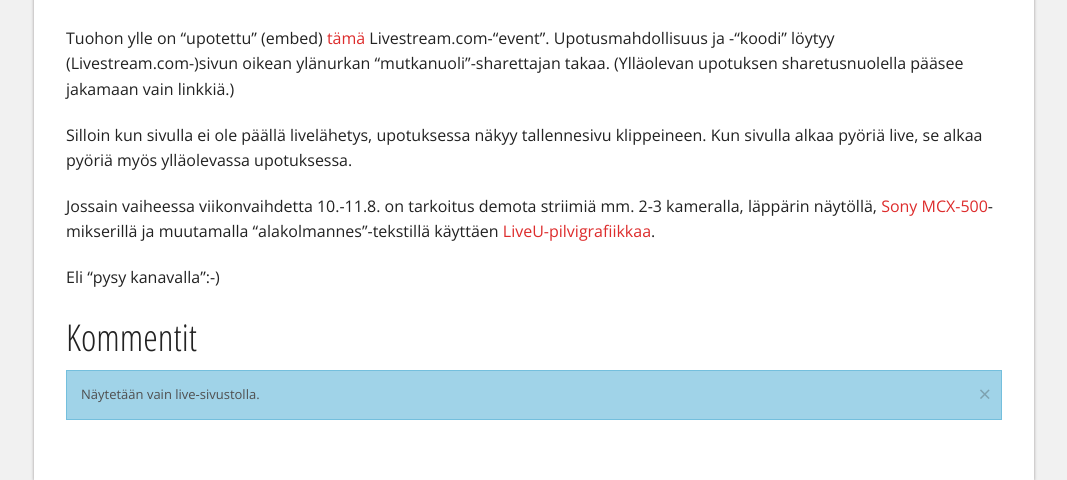
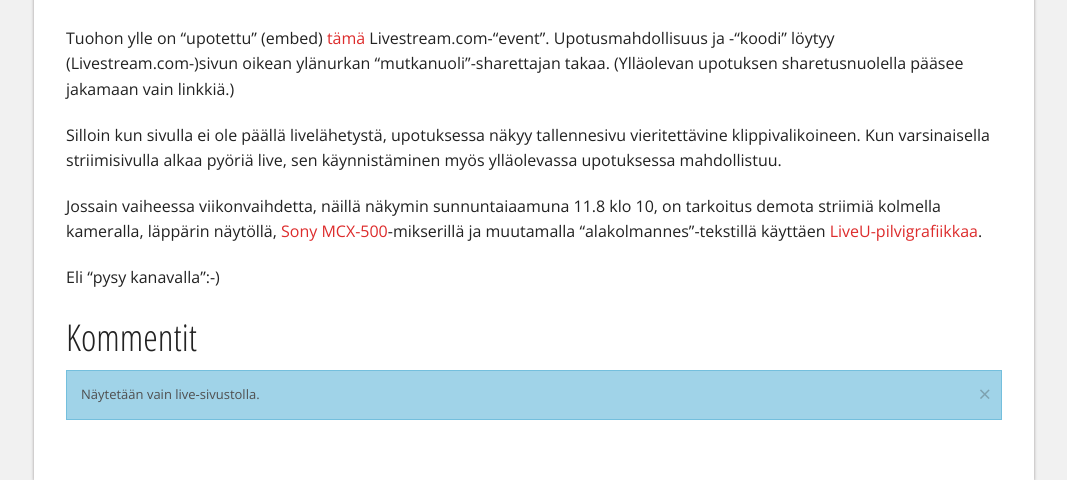
Before and after one commit to Pyppe/infocrea.fi, a Jekyll site: the page built from _posts/2019-08-09-striimidemoilun-demoblogaus.md, in a window 1280 px wide. Shown: the part 863-1343 px from the top of the page, without its empty margins (106-1173 px from the left). Built offline with Jekyll 4.4.1, drawn with Linux system fonts in a browser that asks for light colours.

Commit message:
Striimidemoblogin päivitys

```diff
--- a/_posts/2019-08-09-striimidemoilun-demoblogaus.md
+++ b/_posts/2019-08-09-striimidemoilun-demoblogaus.md
@@ -10,8 +10,8 @@ Kesälaman loppumetreillä #Striimivaari® innostui kokeilemaan ja demoilemaan.
 <!--more-->
 Tuohon ylle on "upotettu" (embed) [tämä](https://livestream.com/Infocrea-fi/Striimivaari-demoilee) Livestream.com-"event". Upotusmahdollisuus ja -"koodi" löytyy (Livestream.com-)sivun oikean ylänurkan "mutkanuoli"-sharettajan takaa. (Ylläolevan upotuksen sharetusnuolella pääsee jakamaan vain linkkiä.)
 
-Silloin kun sivulla ei ole päällä livelähetys, upotuksessa näkyy tallennesivu klippeineen. Kun sivulla alkaa pyöriä live, se alkaa pyöriä myös ylläolevassa upotuksessa.
+Silloin kun sivulla ei ole päällä livelähetystä, upotuksessa näkyy tallennesivu vieritettävine klippivalikoineen. Kun varsinaisella striimisivulla alkaa pyöriä live, sen käynnistäminen myös ylläolevassa upotuksessa mahdollistuu.
 
-Jossain vaiheessa viikonvaihdetta 10.-11.8. on tarkoitus demota striimiä mm. 2-3 kameralla, läppärin näytöllä, [Sony MCX-500](https://pro.sony/en_SI/products/portable-live-production/mcx-500)-mikserillä ja muutamalla "alakolmannes"-tekstillä käyttäen [LiveU-pilvigrafiikkaa](https://www.liveu.tv/ip-services/cloud-graphics).
+Jossain vaiheessa viikonvaihdetta, näillä näkymin sunnuntaiaamuna 11.8 klo 10, on tarkoitus demota striimiä kolmella kameralla, läppärin näytöllä, [Sony MCX-500](https://pro.sony/en_SI/products/portable-live-production/mcx-500)-mikserillä ja muutamalla "alakolmannes"-tekstillä käyttäen [LiveU-pilvigrafiikkaa](https://www.liveu.tv/ip-services/cloud-graphics).
 
 Eli "pysy kanavalla":-)
```
